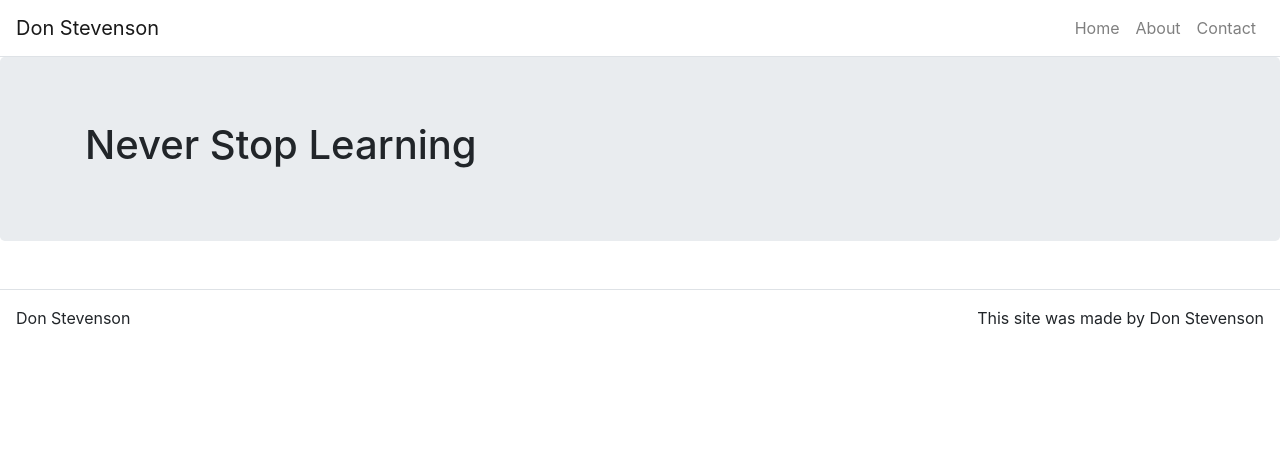
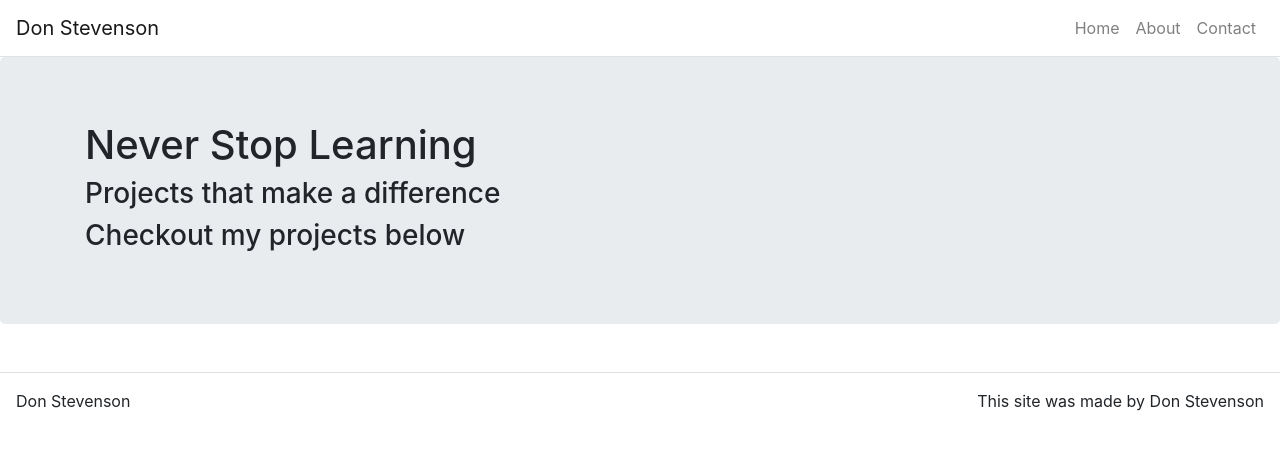
Before and after one commit to Don-Stevenson/personalWebsite, a React (Create React App) app: page / in a window 1280 px wide. Shown: the top 450 px of the page. Built offline with nearby package versions, Linux system fonts and the light colour scheme.

Commit message:
set up display of text and subtitle

```diff
--- a/src/components/Hero.js
+++ b/src/components/Hero.js
@@ -11,8 +11,8 @@ export default function Hero(props) {
         <Row>
           <Col>
             {props.title && <h1>{props.title}</h1>}
-            {props.subTitle && <h1>{props.subTitle}</h1>}
-            {props.text && <h1>{props.text}</h1>}
+            {props.subTitle && <h3>{props.subTitle}</h3>}
+            {props.text && <h3>{props.text}</h3>}
           </Col>
         </Row>
       </Container>
--- a/src/pages/HomePage.js
+++ b/src/pages/HomePage.js
@@ -2,5 +2,5 @@ import React from "react";
 import Hero from "../components/Hero";
 
 export default function HomePage(props) {
-  return <Hero title={props.title} />;
+  return <Hero title={props.title} subTitle={props.subTitle} text={props.text} />;
 }
```
